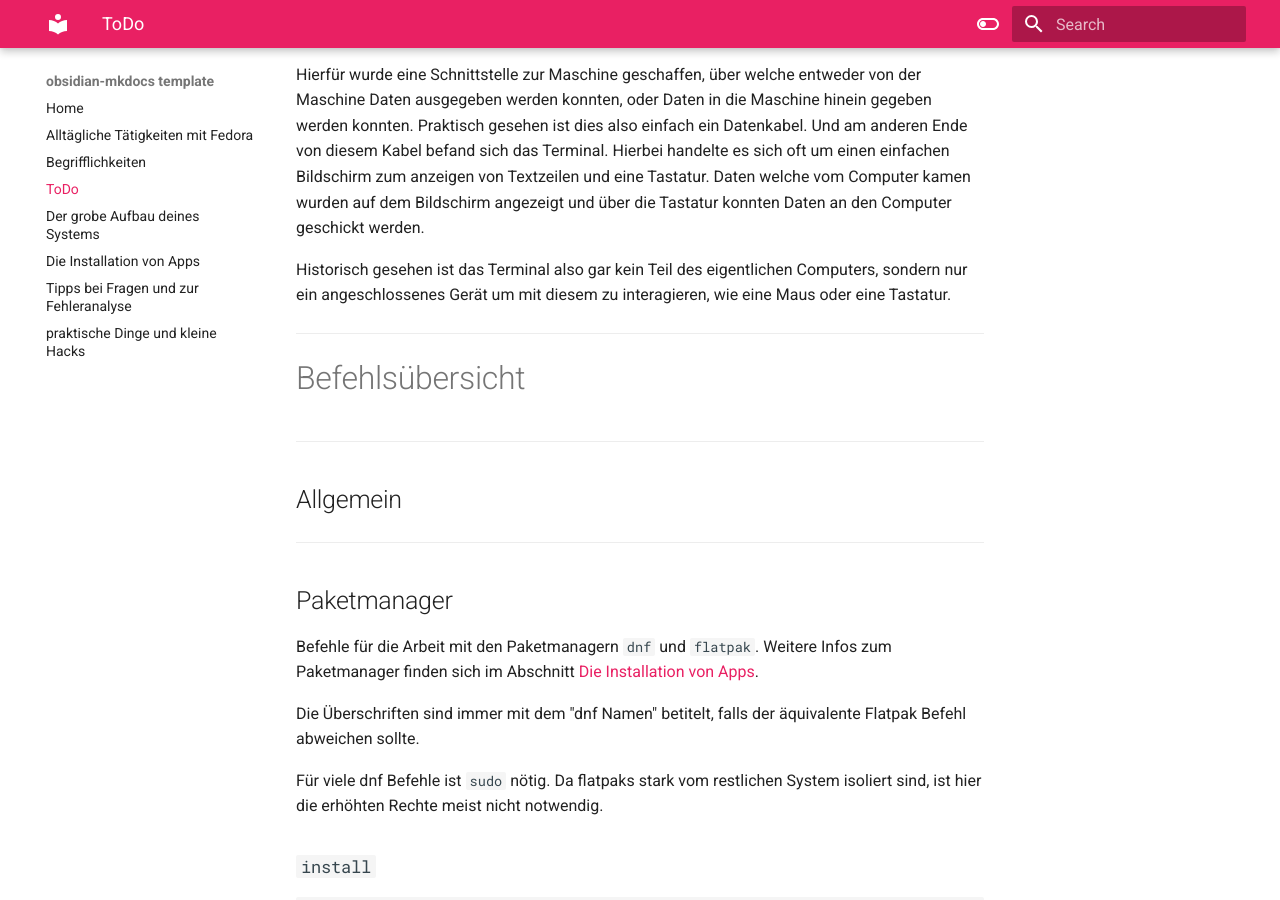
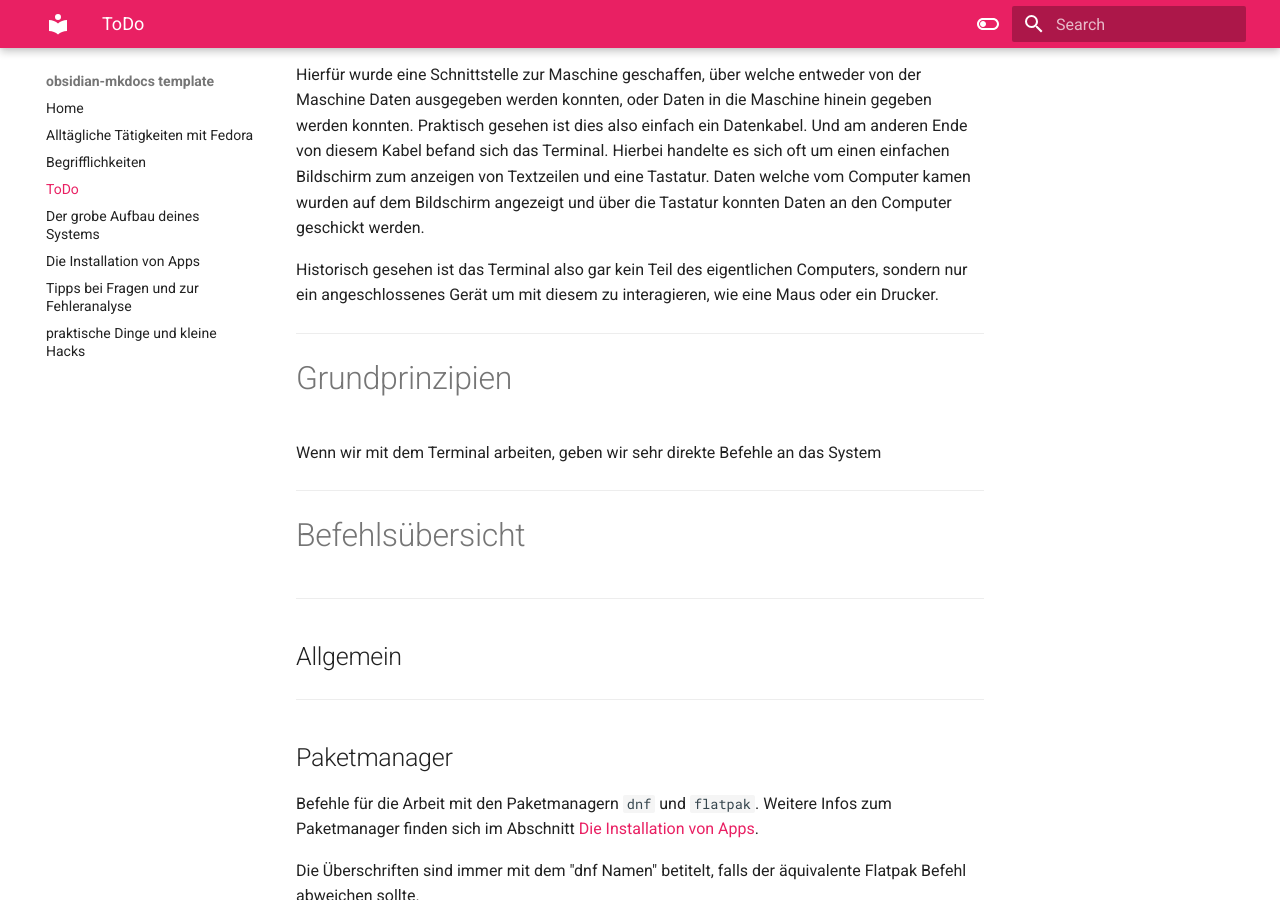
Before and after one commit to Tecipry/Handbuch-fedoraKDE, an MkDocs documentation site: the page built from docs/Das Terminal.md, in a window 1280 px wide and 900 px high, scrolled down 344 px. Built offline with MkDocs 1.6.1 and Material for MkDocs 9.7.7, drawn with Linux system fonts in a browser that asks for light colours.

Commit message:
backup from:  20-12-2025 13:10:24

```diff
--- a/docs/Das Terminal.md
+++ b/docs/Das Terminal.md
@@ -7,7 +7,12 @@ Was ist "Das Terminal" eigentlich? Der Begriff stammt schon aus der frühen Gesc
 
 Hierfür wurde eine Schnittstelle zur Maschine geschaffen, über welche entweder von der Maschine Daten ausgegeben werden konnten, oder Daten in die Maschine hinein gegeben werden konnten. Praktisch gesehen ist dies also einfach ein Datenkabel. Und am anderen Ende von diesem Kabel befand sich das Terminal. Hierbei handelte es sich oft um einen einfachen Bildschirm zum anzeigen von Textzeilen und eine Tastatur. Daten welche vom Computer kamen wurden auf dem Bildschirm angezeigt und über die Tastatur konnten Daten an den Computer geschickt werden.
 
-Historisch gesehen ist das Terminal also gar kein Teil des eigentlichen Computers, sondern nur ein angeschlossenes Gerät um mit diesem zu interagieren, wie eine Maus oder eine Tastatur.
+Historisch gesehen ist das Terminal also gar kein Teil des eigentlichen Computers, sondern nur ein angeschlossenes Gerät um mit diesem zu interagieren, wie eine Maus oder ein Drucker.
+
+---
+# Grundprinzipien
+
+Wenn wir mit dem Terminal arbeiten, geben wir sehr direkte Befehle an das System
 
 ---
 # Befehlsübersicht
```
